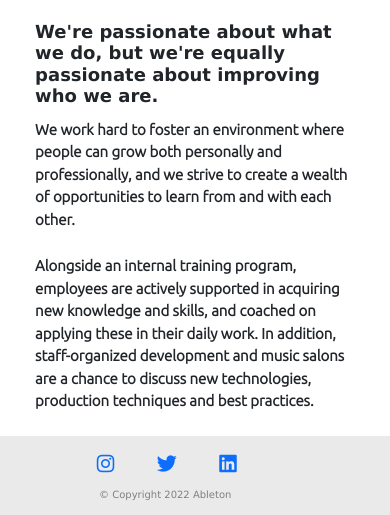
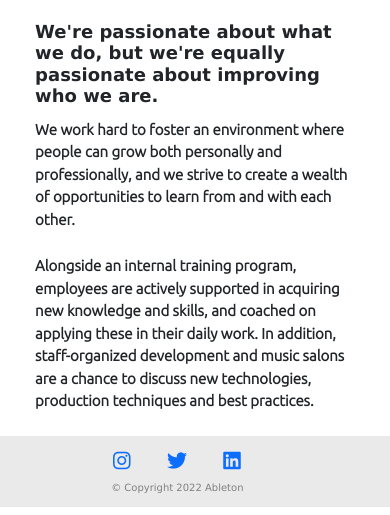
Before and after one commit to mayankgorana/Able.github, a plain HTML site: page index.html in a window 390 px wide. Shown: the part 3597-4112 px from the top of the page. Drawn offline with nearby package versions, Linux system fonts and the light colour scheme; a web font is replaced by a local one.

Commit message:
Update style.css

```diff
--- a/style.css
+++ b/style.css
@@ -467,7 +467,7 @@ a#link2020:hover{
 
 /* footer link */
 .footer-link{
-    padding:2% 20% ;
+    padding:2% 25% ;
    background-color:#EAEAEA;
    }
 
@@ -479,7 +479,7 @@ a#link2020:hover{
 #copyright{
     font-size: 10px;
     margin: 2%;
-    padding-left: 7%;
+    padding-left: 5%;
     color: gray;
 }
 
```
